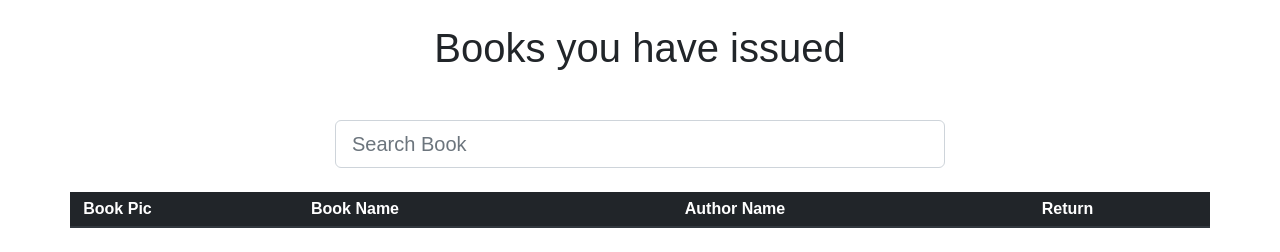
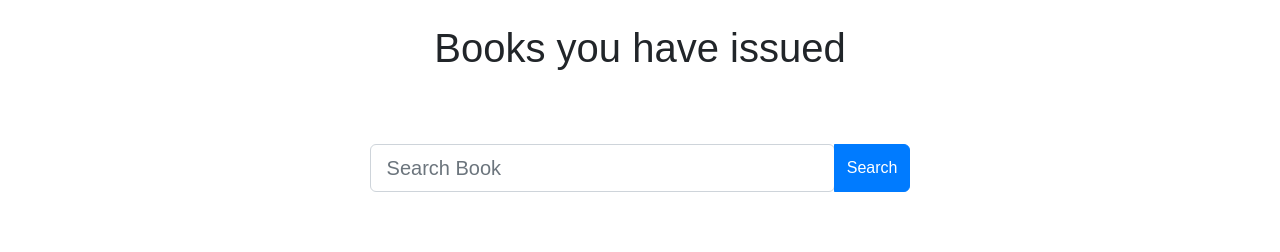
Before and after one commit to anmolmain/lmsFinal, a Django app: page /return_item/ in a window 1280 px wide. Shown: the part 56-308 px from the top of the page. Run offline with Django 5.2, Linux system fonts and the light colour scheme; a user stored in the database is signed in; data comes from the database, SQL or seed files in the repository; both versions use the stored data as it was after the commit; lists and menus that the app fills with data are empty; some libraries are stand-ins or nearby versions.

Commit message:
first commit

```diff
--- a/lmsapp/templates/return_item.html
+++ b/lmsapp/templates/return_item.html
@@ -10,9 +10,15 @@
     <br />
     <h1 class="text-center mb-4">Books you have issued</h1>
     <br />
-    <div class="col-md-6 mx-auto">
-      <input style="color: black;" id="search" type="search" class="form-control form-control-lg rounded" autocomplete="off" placeholder="Search Book" aria-label="Search" aria-describedby="search-addon" />
-    </div>
+    <div class="col-md-8 mx-auto">
+      <div class="row mb-3">
+        <div class="col-md-8 mx-auto mt-4">
+          <div class="input-group">
+            <input style="color: black; !important" id="search" type="search" class="form-control form-control-lg rounded" placeholder="Search Book" aria-label="Search" aria-describedby="search-addon" autocomplete="off" />
+            <button class="btn btn-primary" id="searchBtn">Search</button>
+          </div>
+        </div>
+      </div>    </div>
   </center>
 
   <br />
@@ -80,7 +86,34 @@
       }
     });
   </script>
+<script>
 
+<script>
+  function searchBook(value) {
+    document.getElementById("search").value = value;
+    document.getElementById("search").focus();
+  }
+
+  $(document).ready(function () {
+    $('#search').on('keyup', function () {
+      var value = $(this).val().toLowerCase();
+      filterTable(value);
+    });
+
+    $('#searchBtn').click(function () {
+      var value = $('#search').val().toLowerCase();
+      filterTable(value);
+    });
+
+    function filterTable(value) {
+      $('#table_data tr').filter(function () {
+        $(this).toggle($(this).text().toLowerCase().indexOf(value) > -1);
+      });
+    }
+  });
+</script>
+
+</script>
   <style>
     .center-content {
       display: flex;
```
Also changed, not shown: lmsapp/templates/issue_item.html (+61 -13 lines), db.sqlite3.
